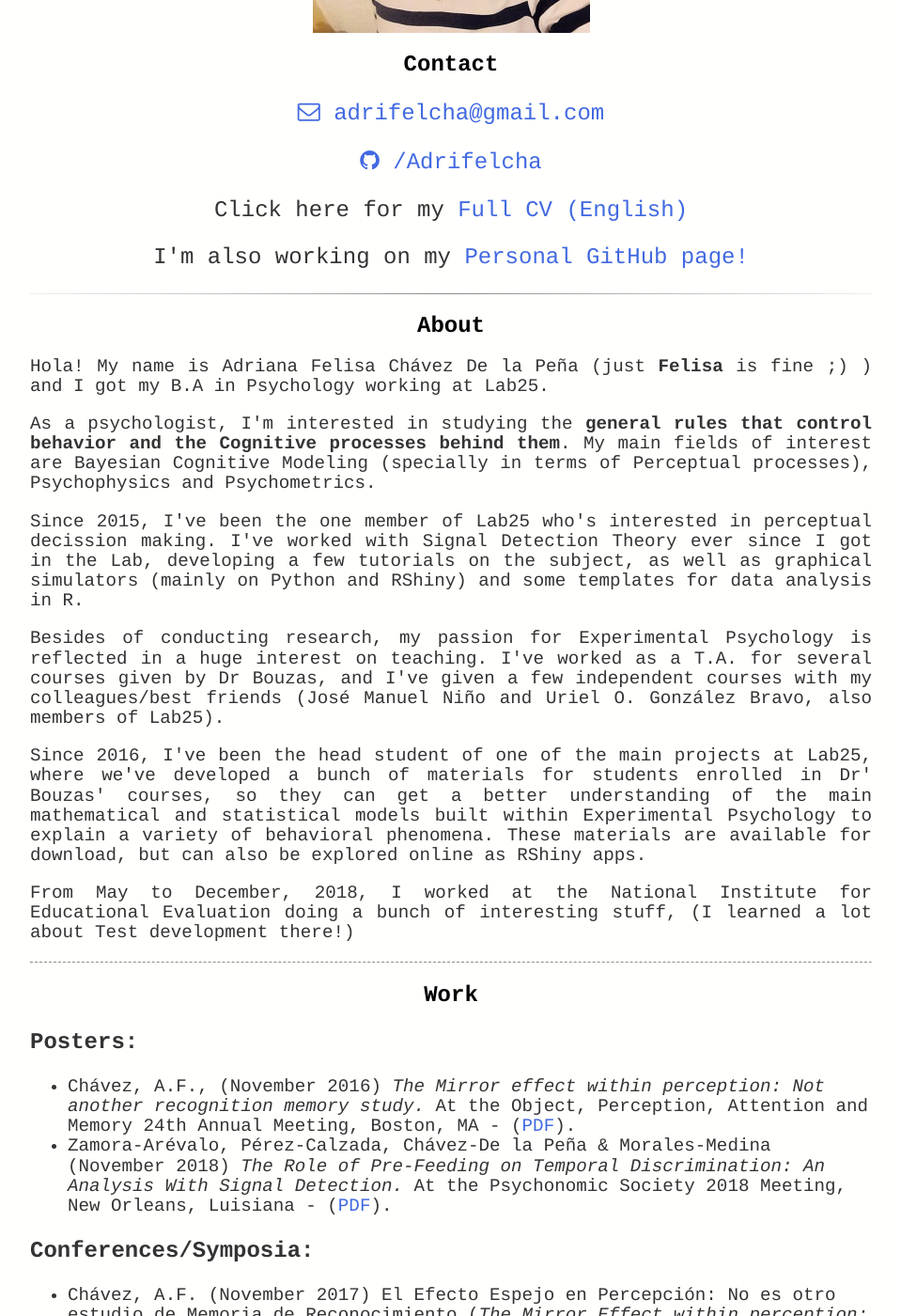
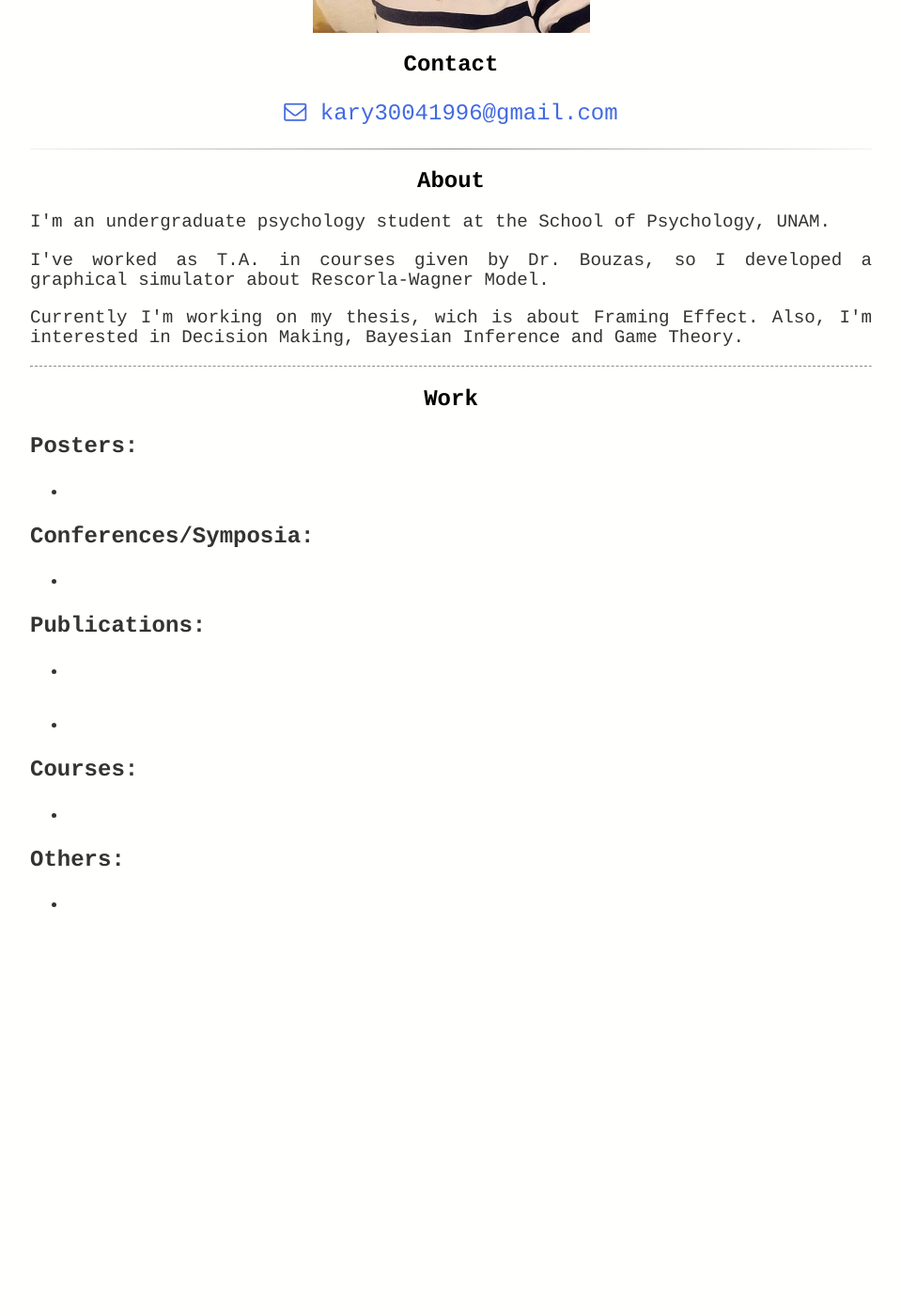
Before and after one commit to BouzasLab25/bouzaslab25.github.io, a Jekyll site: the page built from people/karina.html, in a window 1280 px wide and 1400 px high, scrolled down 618 px. Shown: the whole window at 94% size, without its empty margins (160-1119 px from the left). Built offline with Jekyll 4.4.1, drawn with Linux system fonts in a browser that asks for light colours; some of the changed text lies outside the part shown.

Commit message:
Update karina.html

```diff
--- a/people/karina.html
+++ b/people/karina.html
@@ -12,57 +12,39 @@ title: Lab25 Felisa
  <h2>Contact</h2>
 
  <p>
- <a class='link' href="mailto:adrifelcha@gmail.com"><i class='fa fa-envelope-o'></i> adrifelcha@gmail.com </a>
+ <a class='link' href="mailto:kary30041996@gmail.com"><i class='fa fa-envelope-o'></i> kary30041996@gmail.com </a>
  </p>
- <p>
- <a class= 'link' href="https://github.com/Adrifelcha" target="_blank"><i class="fa fa-github"></i> /Adrifelcha</a><br>
-  </p>
-  <p>
- Click here for my <a class='link' href="/documents/CV_FullFelisa.pdf" target="_blank"> Full CV (English) </a>
- </p>
- <p>
- 	I'm also working on my <a class="link" href="https://adrifelcha.github.io" target="_blank">Personal GitHub page!</a>
- </p>
-<hr class='style14'>
+ <hr class='style14'>
  <h2>About</h2>
 
-<p class='text'> Hola! My name is Adriana Felisa Chávez De la Peña (just <b>Felisa</b> is fine ;) ) and I got my B.A in Psychology working at Lab25.</p>
+<p class='text'> I'm an undergraduate psychology student at the School of Psychology, UNAM. </p>
 
-<p class='text'>As a psychologist, I'm interested in studying the <b>general rules that control behavior and the Cognitive processes behind them</b>. My main fields of interest are Bayesian Cognitive Modeling (specially in terms of Perceptual processes), Psychophysics and Psychometrics.</p>
+<p class='text'> I've worked as T.A. in courses given by Dr. Bouzas, so I developed a graphical simulator about Rescorla-Wagner Model. </p>
 
-<p class='text'>Since 2015, I've been the one member of Lab25 who's interested in perceptual decission making. I've worked with Signal Detection Theory ever since I got in the Lab, developing a few tutorials on the subject, as well as graphical simulators (mainly on Python and RShiny) and some templates for data analysis in R.</p>
-
-<p class='text'>Besides of conducting research, my passion for Experimental Psychology is reflected in a huge interest on teaching. I've worked as a T.A. for several courses given by Dr Bouzas, and I've given a few independent courses with my colleagues/best friends (José Manuel Niño and Uriel O. González Bravo, also members of Lab25).</p>
-
-<p class='text'>Since 2016, I've been the head student of one of the main projects at Lab25, where we've developed a bunch of materials for students enrolled in Dr' Bouzas' courses,  so they can get a better understanding of the main mathematical and statistical models built within Experimental Psychology to explain a variety of behavioral phenomena. These materials are available for download, but can also be explored online as RShiny apps.</p>
-
-<p class='text'>From May to December, 2018, I worked at the National Institute for Educational Evaluation doing a bunch of interesting stuff, (I learned a lot about Test development there!)</p>
+<p class='text'> Currently I'm working on my thesis, wich is about Framing Effect. Also, I'm interested in Decision Making, Bayesian Inference and Game Theory. </p>
 
 <hr class='style9'>
  <h2>Work</h2>
 
 <p style="text-align:justify"><b>Posters:</b></p>
 	<ul>
-	<li class='ho' > Chávez, A.F., (November 2016) <i> The Mirror effect within perception: Not another recognition memory study.</i> At the Object, Perception, Attention and Memory 24th Annual Meeting, Boston, MA - (<a class='link' href="/documents/poster_felisa_2016.pdf" target="_blank">PDF</a>). </li>
-	<li class='ho' > Zamora-Arévalo, Pérez-Calzada, Chávez-De la Peña & Morales-Medina (November 2018) <i>The Role of Pre-Feeding on Temporal Discrimination: An Analysis With Signal Detection.</i> At the Psychonomic Society 2018 Meeting, New Orleans, Luisiana - (<a class='link' href="/documents/poster_Psychonomics2018_Zam.pdf" target="_blank">PDF</a>). </li>
+	<li class='ho' > </li>
 	</ul>
 <p style="text-align:justify"><b>Conferences/Symposia:</b></p>
 	<ul>
-	<li class='ho' >Chávez, A.F. (November 2017) El Efecto Espejo en Percepción: No es otro estudio de Memoria de Reconocimiento (<i>The Mirror Effect within perception: Not another Recognition Memory study)</i> - (<a class='link' href="/presentations/SINCAVI_Felisa.pdf" target="_blank">PDF</a>). </li>
+	<li class='ho' ></li>
  	</ul>
 <p style="text-align:justify"><b>Publications:</b></p>
 	<ul>
-	<li class='ho' >Adriana Felisa Chávez De la Peña (2018), "Estudios con Detección de Señales" (<i>Studies on Signal Detection</i>). <b>-Thesis / B.A. in Psychology-</b>  (<a class='link' href="http://132.248.9.195/ptd2018/febrero/0770659/Index.html" target="_blank">PDF</a>). </li>
+	<li class='ho' ></li>
 	<br><br>
 	<li class='ho' ></li>
 	</ul>
 <p style="text-align:justify"><b>Courses:</b></p>
 	<ul>
-	<li class='ho' >Introduction to statistical thinking - UNAM</li>
-	<li class='ho' >Introduction to bayesian cognitive modeling</li>
-	<li class='ho' >A virtual laboratory on Python</li>
+	<li class='ho' ></li>
 	</ul>
 <p style="text-align:justify"><b>Others:</b></p>
 	<ul>
-	<li class='ho' >I'm in charge of <a class='link' href="www.bouzaslab25.com/LabVirtual25" target="_blank">LabVirtual25</a>, en extension for the present site created to provide students of Dr. Bouzas a platform for practicing and getting a better understanding on mathematical models in psychology </li>
+	<li class='ho' ></li>
 	</ul>
```
